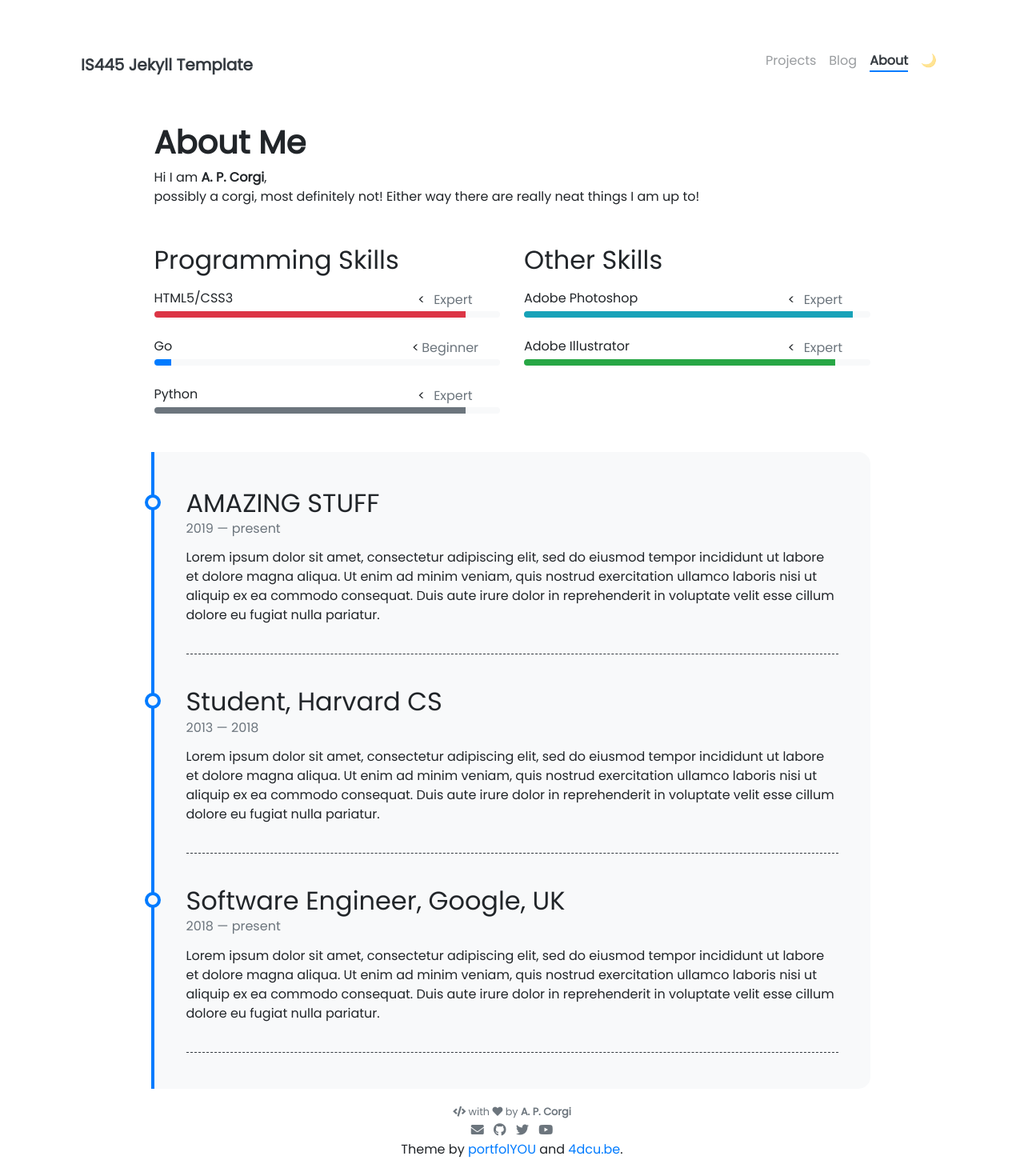
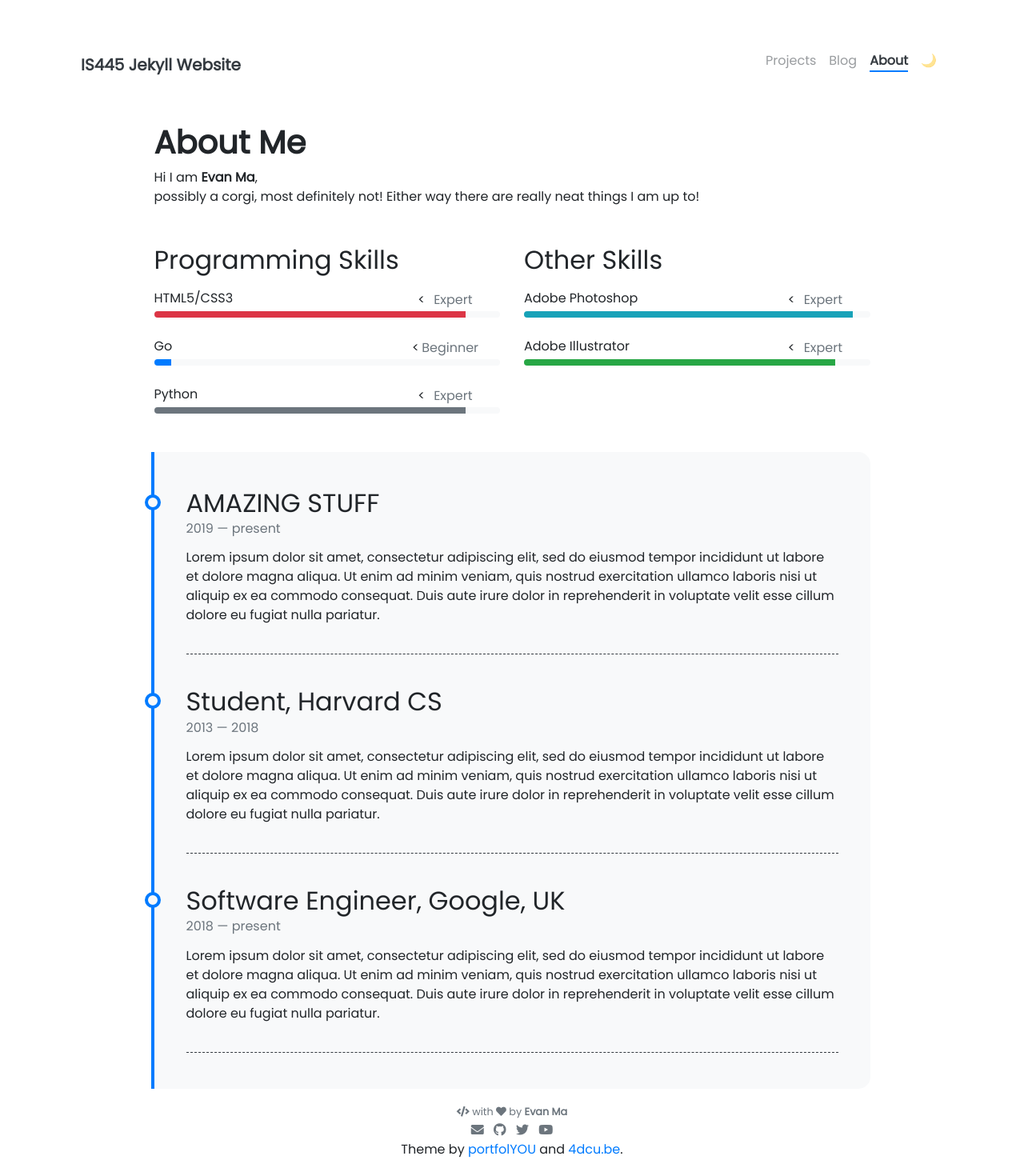
Before and after one commit to Evimess/evimess.github.io, a Jekyll site: the page built from pages/about.md, in a window 1280 px wide. Shown: the whole page at 80% size. Built offline with Jekyll 4.4.1, drawn with Linux system fonts in a browser that asks for light colours; nearby versions of some CDN libraries.

Commit message:
updated jekyll title

```diff
--- a/_config.yml
+++ b/_config.yml
@@ -5,9 +5,9 @@
 # NOTE: it looks like you need to rebuild + repush everytime you update this _config.yml file
 
 ### Site Settings ###
-title               : IS445 Jekyll Template
+title               : IS445 Jekyll Website
 description         : >-
-                      I am definitely not a corgi!
+                      I am sadly not a corgi!
 baseurl             : ""   # Change to empty quotes if you are hosting your site at <your-username>.github.io directly,
 #                                             otherwise will be hosted at <your-username>.github.io/{{base_url}}
 repository          :                     # Change to <your-username> for github OR, if that doesn't work <your-username>/<your-username>.github.io (or remove it if you don't need remote projects) -- for example, I would put "jnaiman" without the quotes after the ":" here
@@ -34,7 +34,7 @@ nav_exclude:                                            # The following paths ar
 
 ### Author Info ###
 author:
-  name              : A. P. Corgi
+  name              : Evan Ma
   image             : https://media.tenor.com/8RcIoWTKYR4AAAAe/scuze-corgi.png
 #  behance           : your_username
 # dribbble          : your_username
```
Also changed, not shown: 10 other files.
